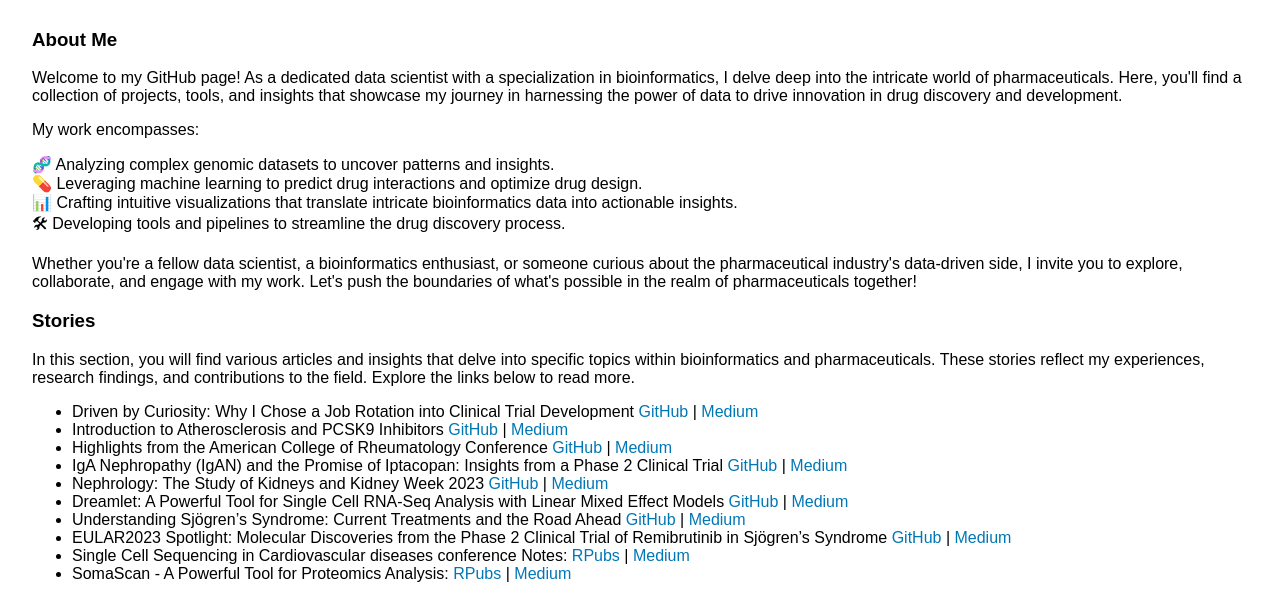
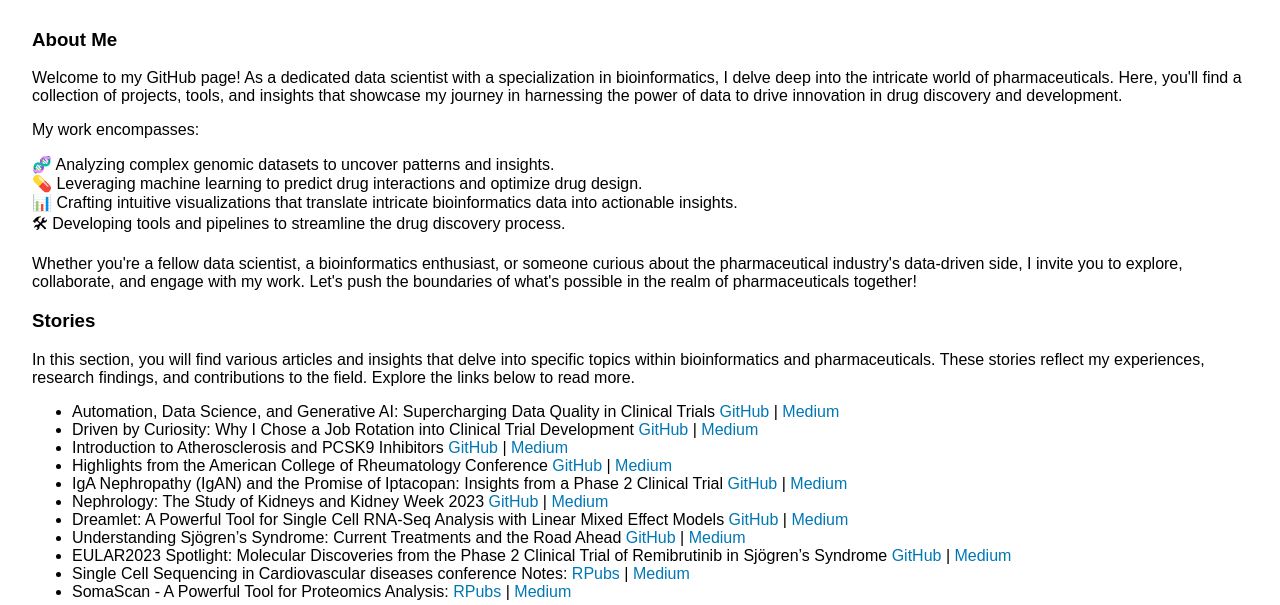
Before and after one commit to andreagrioni/andreagrioni.github.io, a plain HTML site: page index.html in a window 1280 px wide. Shown: the part 172-777 px from the top of the page. Drawn offline with Linux system fonts and the light colour scheme.

Commit message:
update index with ag012

```diff
--- a/index.html
+++ b/index.html
@@ -41,6 +41,7 @@
 <p>In this section, you will find various articles and insights that delve into specific topics within bioinformatics and pharmaceuticals. These stories reflect my experiences, research findings, and contributions to the field. Explore the links below to read more.</p>
 
 <ul>
+  <li>Automation, Data Science, and Generative AI: Supercharging Data Quality in Clinical Trials <a href="https://github.com/andreagrioni/ag-codestories/blob/main/vignettes/AG012_DS_AI_Aut_clinical_trials.md" target="_blank">GitHub</a> | <a href="https://medium.com/@grioni.andrea/automation-data-science-and-generative-ai-supercharging-data-quality-in-clinical-trials-565bf9c6f72b" target="_blank">Medium</a></li>
   <li>Driven by Curiosity: Why I Chose a Job Rotation into Clinical Trial Development <a href="https://github.com/andreagrioni/ag-codestories/blob/main/vignettes/AG011_Driven_by_Curiosity.md" target="_blank">GitHub</a> | <a href="https://medium.com/@grioni.andrea/driven-by-curiosity-why-i-chose-a-job-rotation-into-clinical-trial-development-34e00b940840" target="_blank">Medium</a></li>
   <li>Introduction to Atherosclerosis and PCSK9 Inhibitors <a href="https://github.com/andreagrioni/ag-codestories/blob/main/vignettes/AG010_intro_atherosclerosis_leqvio.md" target="_blank">GitHub</a> | <a href="https://medium.com/@grioni.andrea/introduction-to-atherosclerosis-and-pcsk9-inhibitor-leqvio-d476e2ab9cb3" target="_blank">Medium</a></li>
   <li>Highlights from the American College of Rheumatology Conference <a href="https://github.com/andreagrioni/ag-codestories/blob/main/vignettes/AG009_ACR2023_remarks.md" target="_blank">GitHub</a> | <a href="https://medium.com/@grioni.andrea/highlights-from-the-american-college-of-rheumatology-conference-5131be54a9e4" target="_blank">Medium</a></li>
```
